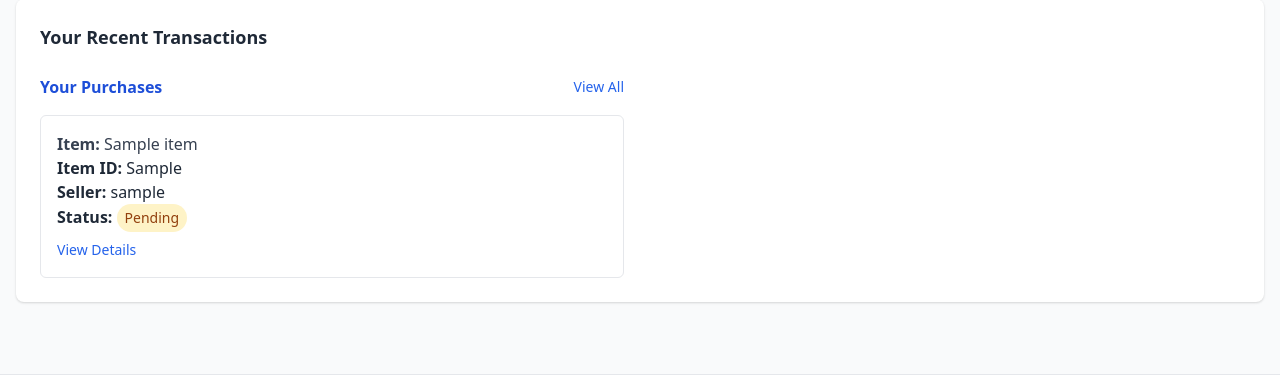
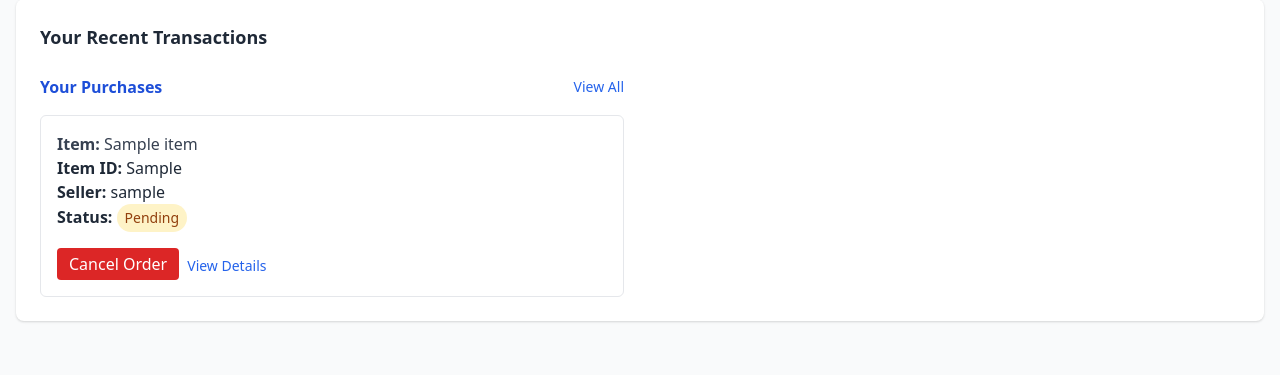
Before and after one commit to ericko47/safedeal, a Django app: page /dashboard/ in a window 1280 px wide. Shown: the part 718-1093 px from the top of the page. Run offline with Django 5.2, Linux system fonts and the light colour scheme; a user stored in the database is signed in; tables that the repository leaves empty hold one stand-in row (values such as "Sample post"); some libraries are stand-ins or nearby versions.

Commit message:
Enhance transaction management; add delivery confirmation, order cancellation, and dispute raising options in dashboard and transaction detail views

```diff
--- a/safedeal/core/templates/core/dashboard.html
+++ b/safedeal/core/templates/core/dashboard.html
@@ -50,6 +50,7 @@
     <div class="grid grid-cols-1 md:grid-cols-2 gap-8">
 
       <!-- Purchases -->
+       {% if user.account_type == 'buyer' or user.account_type == 'both' %}
       <div>
         <div class="flex justify-between items-center mb-4">
           <h4 class="text-md font-bold text-blue-700">Your Purchases</h4>
@@ -73,7 +74,26 @@
                 {{ txn.get_status_display }}
               </span>
             </p>
-            <a href="{% url 'transaction_detail' txn.id %}" class="text-sm text-blue-600 hover:underline mt-2 inline-block">View Details</a>
+            <div class="flex flex-wrap gap-2 mt-4">
+              {% if txn.status == "shipped" %}
+              <form method="post" action="{% url 'confirm_delivery' txn.id %}">
+                {% csrf_token %}
+                <button type="submit" class="bg-green-600 text-white px-3 py-1 rounded hover:bg-green-700">Confirm Delivery</button>
+              </form>
+              {% elif txn.status == "pending" %}
+              <form method="post" action="{% url 'cancel_transaction' txn.id %}">
+                {% csrf_token %}
+                <button type="submit" class="bg-red-600 text-white px-3 py-1 rounded hover:bg-red-700">Cancel Order</button>
+              </form>
+              {% elif txn.status in "paid shipped" %}
+              <form method="post" action="{% url 'raise_dispute' txn.id %}">
+                {% csrf_token %}
+                <button type="submit" class="bg-yellow-500 text-white px-3 py-1 rounded hover:bg-yellow-600">Raise Dispute</button>
+              </form>
+              {% endif %}
+              <a href="{% url 'transaction_detail' txn.id %}" class="text-sm text-blue-600 hover:underline mt-2 inline-block">View Details</a>
+            </div>
+
           </li>
           {% endfor %}
         </ul>
@@ -81,7 +101,7 @@
         <p class="text-gray-500">No recent purchases.</p>
         {% endif %}
       </div>
-
+      {% endif %}
       <!-- Sales -->
        {% if user.account_type == 'seller' or user.account_type == 'both' %}
       <div>
@@ -107,7 +127,20 @@
                 {{ txn.get_status_display }}
               </span>
             </p>
-            <a href="{% url 'transaction_detail' txn.id %}" class="text-sm text-blue-600 hover:underline mt-2 inline-block">View Details</a>
+
+            <div class="flex flex-wrap gap-2 mt-4">
+              {% if txn.status == "shipped" %}
+              <form method="post" action="{% url 'confirm_delivery' txn.id %}">
+                {% csrf_token %}
+                <button type="submit" class="bg-green-600 text-white px-3 py-1 rounded hover:bg-green-700">Confirm Delivery</button>
+              </form>
+              <form method="post" action="{% url 'raise_dispute' txn.id %}">
+                {% csrf_token %}
+                <button type="submit" class="bg-yellow-500 text-white px-3 py-1 rounded hover:bg-yellow-600">Raise Dispute</button>
+              </form>
+              {% endif %}
+              <a href="{% url 'transaction_detail' txn.id %}" class="text-sm text-blue-600 hover:underline mt-2 inline-block">View Details</a>
+            </div>
           </li>
           {% endfor %}
         </ul>
--- a/safedeal/core/urls.py
+++ b/safedeal/core/urls.py
@@ -43,6 +43,7 @@ urlpatterns = [
     path('transaction/<int:transaction_id>/cancel/', views.cancel_transaction, name='cancel_transaction'),
     path('transaction/<int:transaction_id>/confirm/', views.confirm_delivery, name='confirm_delivery'),
     path('transaction/<int:transaction_id>/dispute/', views.raise_dispute, name='raise_dispute'),
+    path('transaction/<int:transaction_id>/dispute/', views.respond_to_dispute, name='respond_to_dispute'),
     path('transaction/<int:transaction_id>/dispute/', views.dispute_transaction, name='dispute_transaction'),
     path('transactions/<int:transaction_id>/close-dispute/', views.admin_close_dispute, name='admin_close_dispute'),
 
```
Also changed, not shown: safedeal/core/templates/core/transaction_detail.html (+6 -3 lines).
